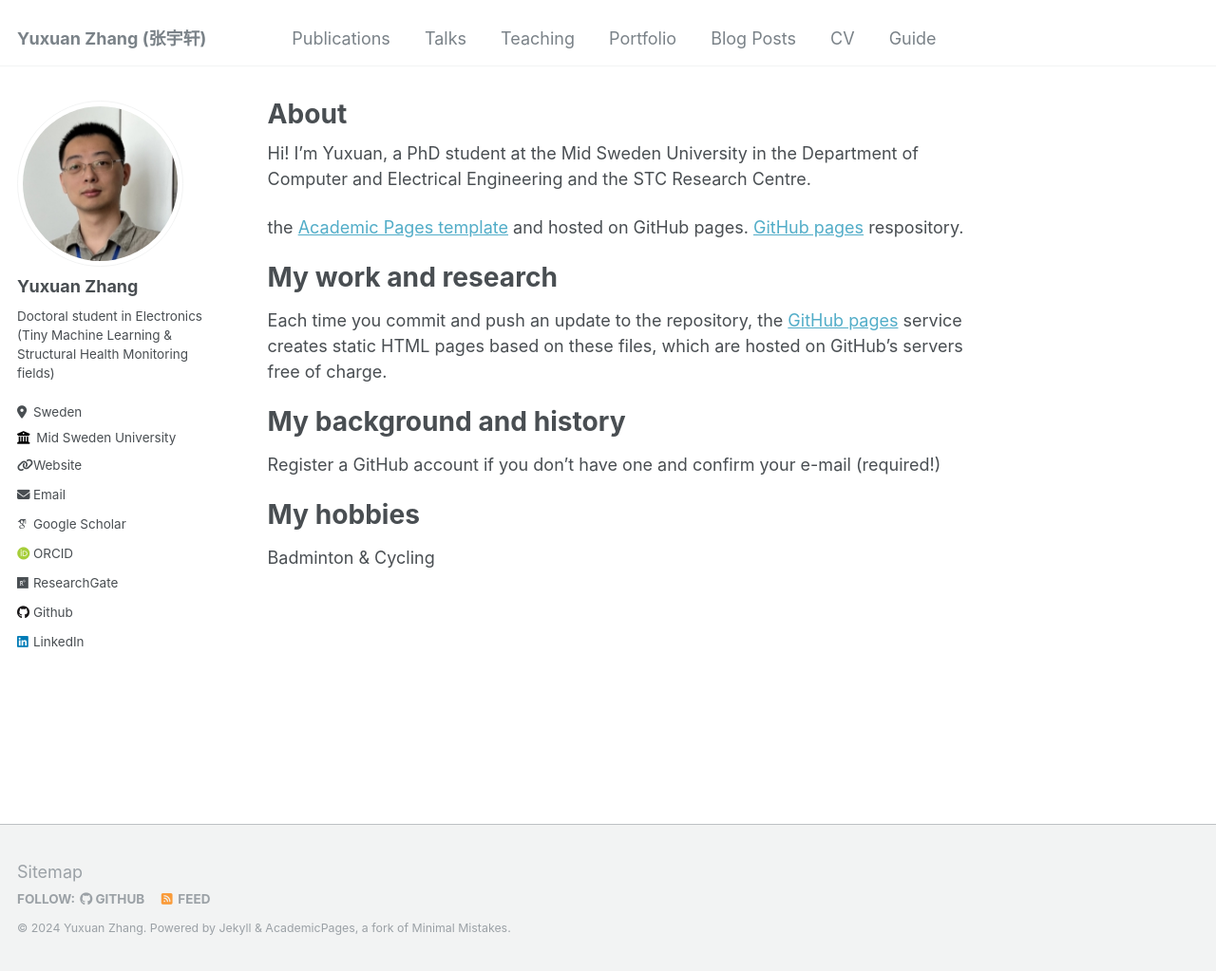
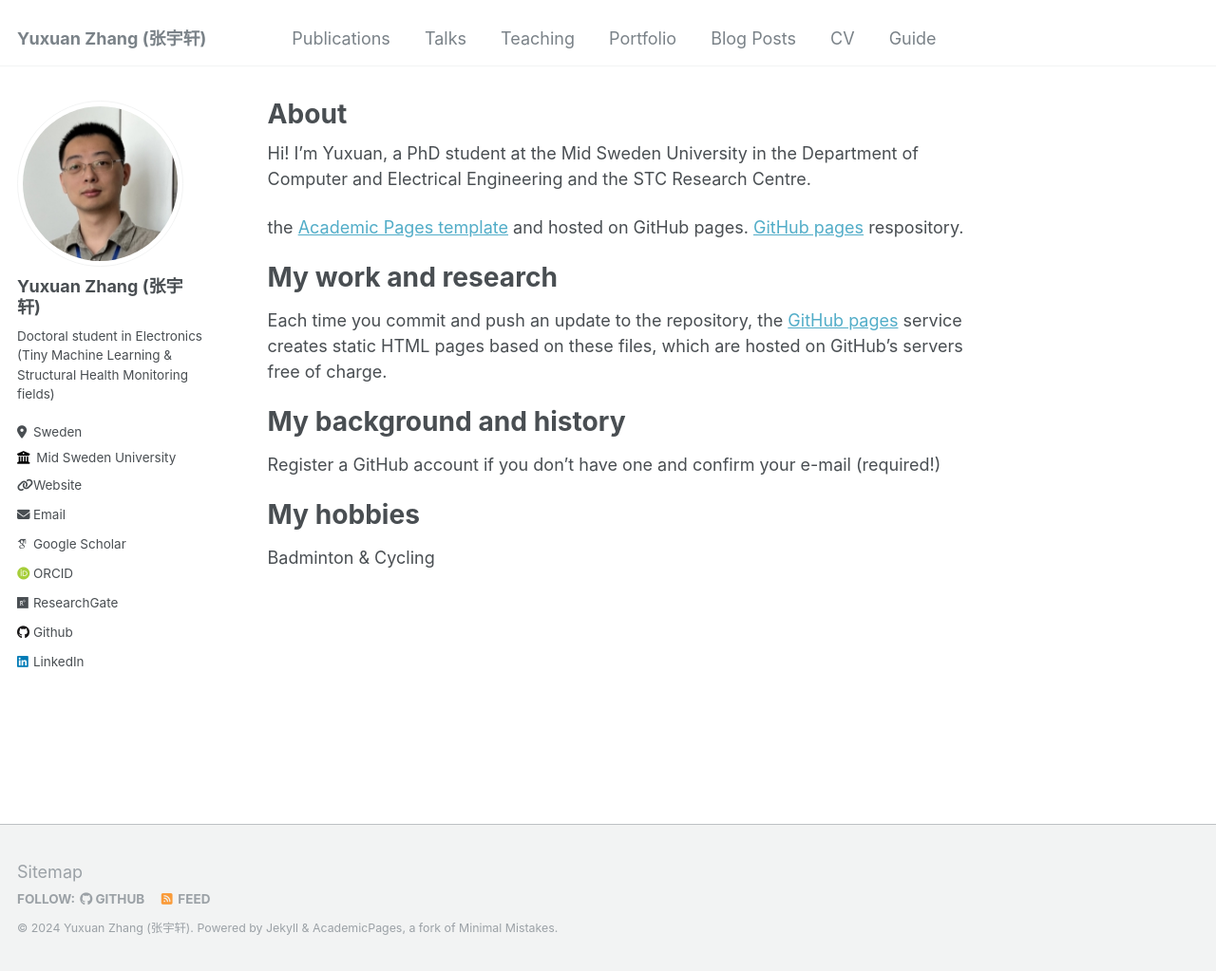
Before and after one commit to YuxuanZhang-96/YuxuanZhang-96.github.io, a Jekyll site: the page built from _pages/about.md, in a window 1280 px wide and 1023 px high. Shown: the whole window at 95% size. Built offline with Jekyll 4.4.1, drawn with Linux system fonts in a browser that asks for light colours; some web fonts are replaced.

Commit message:
Update _config.yml

```diff
--- a/_config.yml
+++ b/_config.yml
@@ -10,7 +10,7 @@
 locale                   : "en-US"
 title                    : "Yuxuan Zhang (张宇轩)"
 title_separator          : "-"
-name                     : &name "Yuxuan Zhang"
+name                     : &name "Yuxuan Zhang (张宇轩)"
 description              : &description "personal description"
 url                      : https://yuxuanzhang-96.github.io/ # the base hostname & protocol for your site e.g. "https://mmistakes.github.io"
 baseurl                  : "" # the subpath of your site, e.g. "/blog"
@@ -22,7 +22,7 @@ repository               : "academicpages/academicpages.github.io"
 author:
   # Biographic information
   avatar           : "profile.png"
-  name             : "Yuxuan Zhang"
+  name             : "Yuxuan Zhang (张宇轩)"
   bio              : "Doctoral student in Electronics (Tiny Machine Learning & Structural Health Monitoring fields)"
   location         : "Sweden"
   employer         : "Mid Sweden University"
```
